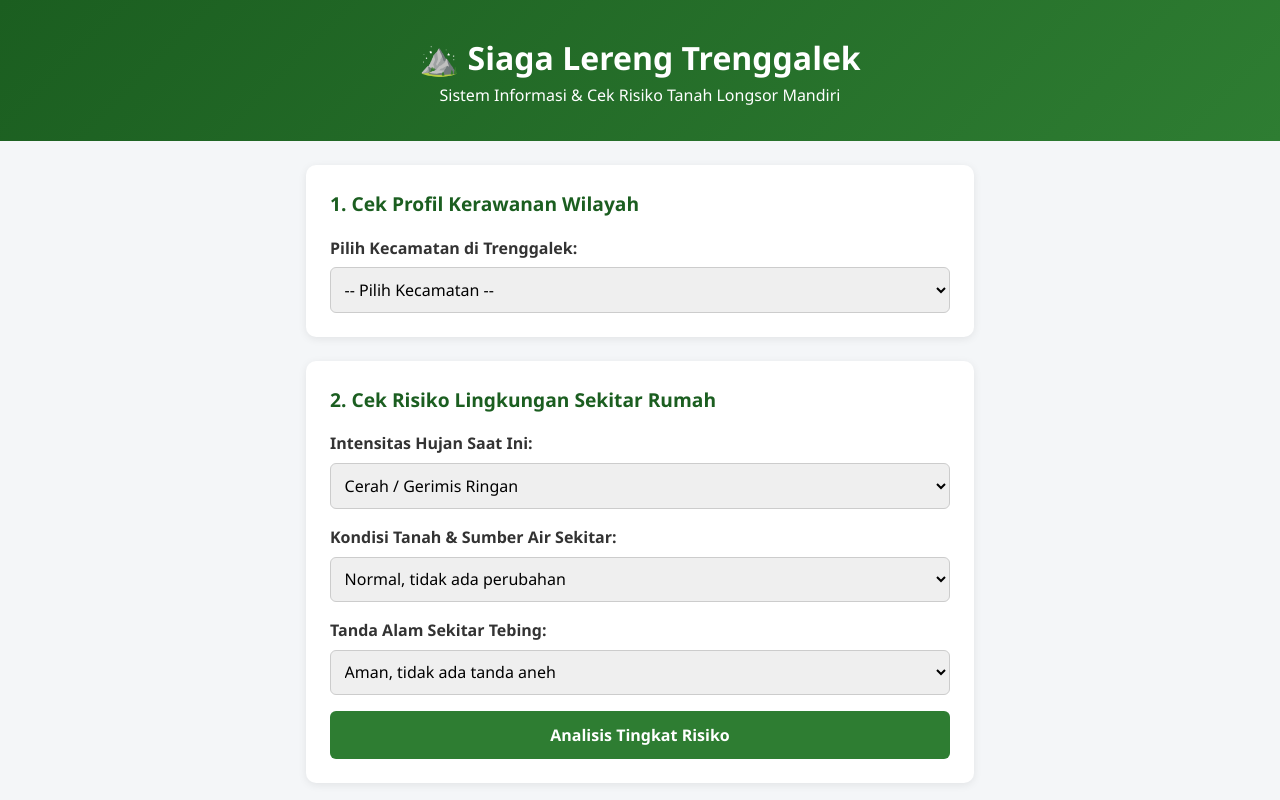
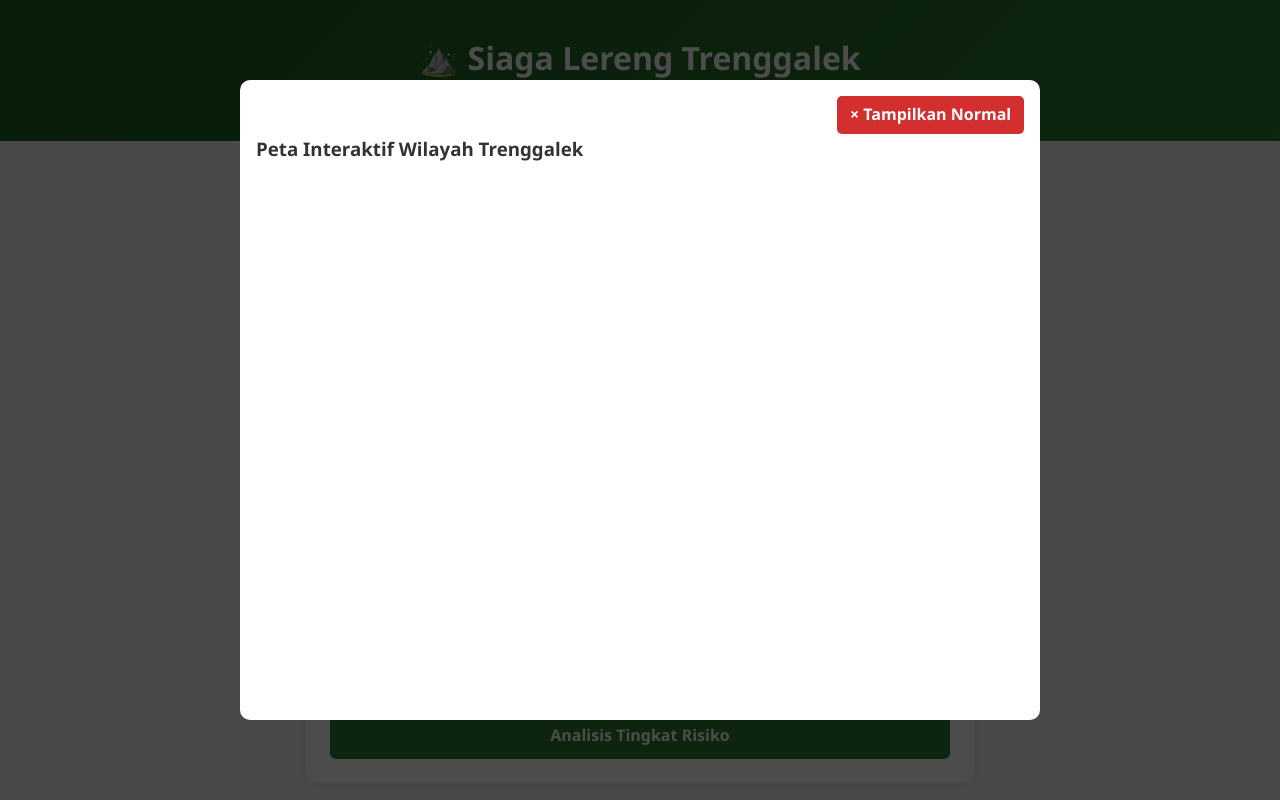
Before and after one commit to urelleyss-sketch/siaga-lereng-Trenggalek, a plain HTML site: page index.html in a window 1280 px wide. Shown: the top 800 px of the page. Drawn offline with nearby package versions, Linux system fonts and the light colour scheme.

Commit message:
Update style.css

```diff
--- a/style.css
+++ b/style.css
@@ -115,3 +115,54 @@ footer {
   font-size: 0.9rem;
   color: #666;
 }
+
+/* Ukuran Mini Map */
+.mini-map-box {
+  width: 100%;
+  height: 200px;
+  border-radius: 8px;
+  margin-top: 0.5px;
+  z-index: 1;
+}
+
+/* Modal Fullscreen Peta */
+.modal {
+  position: fixed;
+  top: 0;
+  left: 0;
+  width: 100%;
+  height: 100%;
+  background: rgba(0, 0, 0, 0.7);
+  display: flex;
+  justify-content: center;
+  align-items: center;
+  z-index: 1000;
+}
+
+.modal-content {
+  background: white;
+  width: 90%;
+  max-width: 800px;
+  height: 80vh;
+  padding: 1rem;
+  border-radius: 10px;
+  display: flex;
+  flex-direction: column;
+}
+
+#full-map {
+  width: 100%;
+  flex-grow: 1;
+  border-radius: 6px;
+  margin-top: 0.5rem;
+}
+
+#close-modal {
+  align-self: flex-end;
+  background: #d32f2f;
+  color: white;
+  padding: 0.4rem 0.8rem;
+  border-radius: 5px;
+  cursor: pointer;
+  font-weight: bold;
+}
```
